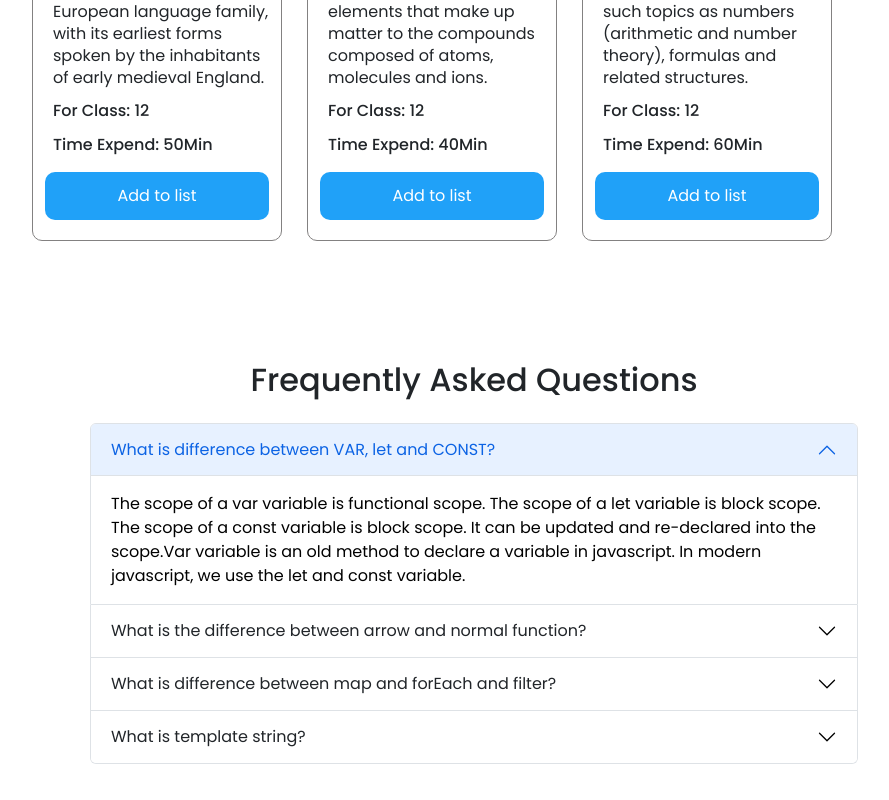
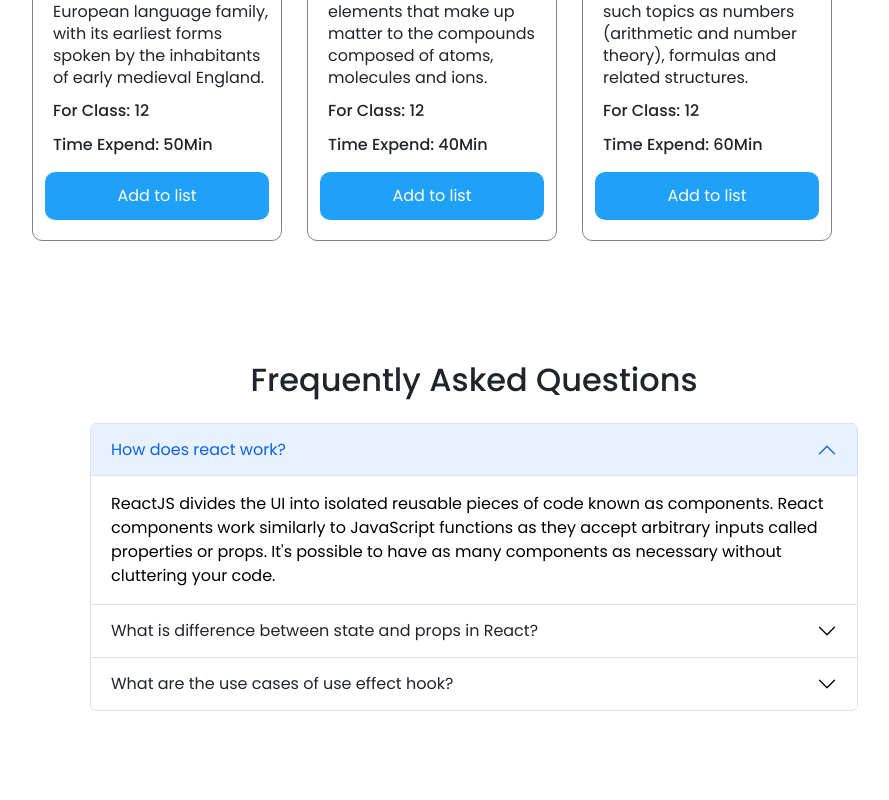
Before and after one commit to mushfik16381/edu-club, a React (Create React App) app: page / in a window 1280 px wide. Shown: the part 939-1739 px from the top of the page, without its empty margins (38-927 px from the left). Built offline with nearby package versions, Linux system fonts and the light colour scheme.

Commit message:
qus added

```diff
--- a/src/components/Blog/Blog.js
+++ b/src/components/Blog/Blog.js
@@ -13,52 +13,41 @@ const Blog = () => {
                   <div class="accordion-item">
                     <h2 class="accordion-header" id="headingOne">
                       <button class="accordion-button" type="button" data-bs-toggle="collapse" data-bs-target="#collapseOne" aria-expanded="true" aria-controls="collapseOne">
-                        What is difference between VAR, let and CONST?
+                        How does react work?
 
                       </button>
                     </h2>
                     <div id="collapseOne" class="accordion-collapse collapse show" aria-labelledby="headingOne" data-bs-parent="#accordionExample">
                       <div class="accordion-body">
-                        <p>The scope of a var variable is functional scope. The scope of a let variable is block scope. The scope of a const variable is block scope. It can be updated and re-declared into the scope.Var variable is an old method to declare a variable in javascript. In modern javascript, we use the let and const variable.</p>
+                        <p>ReactJS divides the UI into isolated reusable pieces of code known as components. React components work similarly to JavaScript functions as they accept arbitrary inputs called properties or props. It's possible to have as many components as necessary without cluttering your code.</p>
                       </div>
                     </div>
                   </div>
                   <div class="accordion-item">
                     <h2 class="accordion-header" id="headingTwo">
                       <button class="accordion-button collapsed" type="button" data-bs-toggle="collapse" data-bs-target="#collapseTwo" aria-expanded="false" aria-controls="collapseTwo">
-                        What is the difference between arrow and normal function?
+                      What is difference between state and props in React?
                       </button>
                     </h2>
                     <div id="collapseTwo" class="accordion-collapse collapse" aria-labelledby="headingTwo" data-bs-parent="#accordionExample">
                       <div class="accordion-body">
-                        <p>Regular functions created using function declarations or expressions are constructible and callable. Since regular functions are constructible, they can be called using the new keyword. However, the arrow functions are only callable and not constructible, i.e arrow functions can never be used as constructor functions.</p>
+                        <p>Props are used to pass data from one component to another. The state is a local data storage that is local to the component only and cannot be passed to other components. The this. setState property is used to update the state values in the component.</p>
                       </div>
                     </div>
                   </div>
                   <div class="accordion-item">
                     <h2 class="accordion-header" id="headingThree">
                       <button class="accordion-button collapsed" type="button" data-bs-toggle="collapse" data-bs-target="#collapseThree" aria-expanded="false" aria-controls="collapseThree">
-                        What is difference between map and forEach and filter?
+                      What are the use cases of use effect hook?
                       </button>
                     </h2>
                     <div id="collapseThree" class="accordion-collapse collapse" aria-labelledby="headingThree" data-bs-parent="#accordionExample">
                       <div class="accordion-body">
-                        <p>Foreach takes a callback function and run that callback function on each element of array one by one.</p>
-                        <p>Function .filter() is a search function that returns all the elements that fulfil the assigned condition.</p>
-                        <p>Map ran through every element of the array, multiplied it to 10 and returned the element which will be going to store inside our resulting array.</p>
-                        <p>Function .find() is also a search function like the previous but they differ in one small detail — this function returns only one match in an array. </p>
-                      </div>
-                    </div>
-                  </div>
-                  <div class="accordion-item">
-                    <h2 class="accordion-header" id="headingFour">
-                      <button class="accordion-button collapsed" type="button" data-bs-toggle="collapse" data-bs-target="#collapseFour" aria-expanded="false" aria-controls="collapseFour">
-                        What is template string?
-                      </button>
-                    </h2>
-                    <div id="collapseFour" class="accordion-collapse collapse" aria-labelledby="headingFour" data-bs-parent="#accordionExample">
-                      <div class="accordion-body">
-                        <p>Template strings are a powerful feature of modern JavaScript released in ES6. It lets us insert/interpolate variables and expressions into strings without needing to concatenate like in older versions of JavaScript. It allows us to create strings that are complex and contain dynamic elements.</p>
+                        <li>Running once on mount: fetch API data.</li>
+                        <li>Running on state change: validating input field.</li>
+                        <li>Running on state change: live filtering.</li>
+                        <li>Running on state change: trigger animation on new array value.</li>
+                        <li>Running on props change: update paragraph list on fetched API data update.</li>
                       </div>
                     </div>
                   </div>
```
